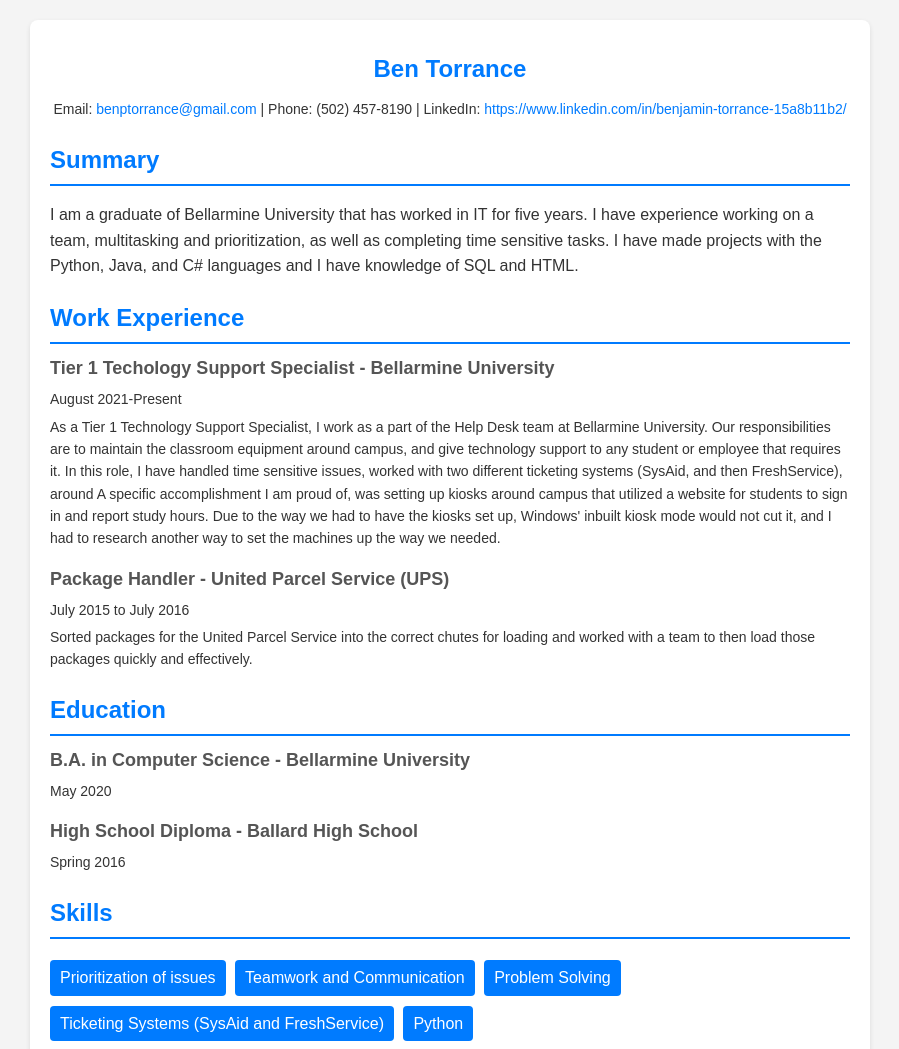
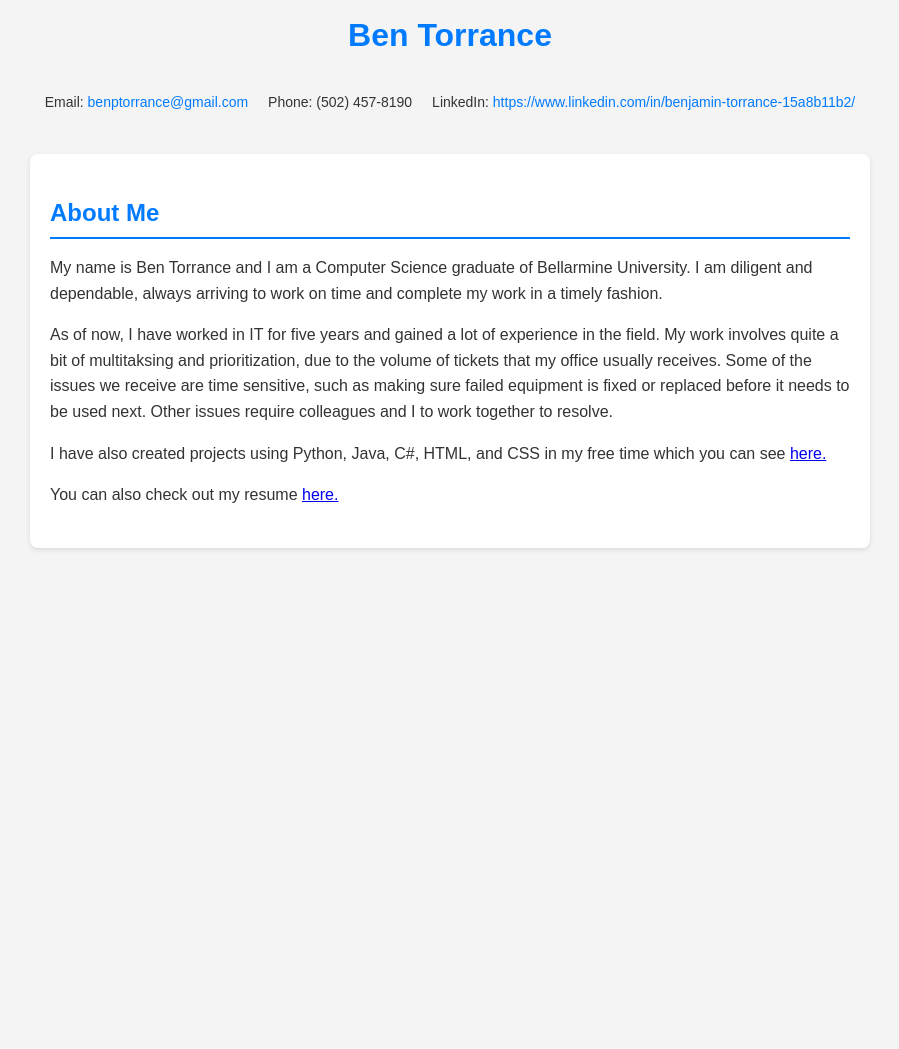
Before and after one commit to benptorrance/benptorrance.github.io, a plain HTML site: page index.html in a window 1280 px wide. Shown: the top 1049 px of the page, without its empty margins (190-1089 px from the left). After the commit the page ends 800 px from the top, so only its background shows below. Drawn offline with Linux system fonts and the light colour scheme.

Commit message:
Updated Resume with current requirements. Moved the resume to a separate page, and turned the main page into an About Me section. Used flexbox with styling the page and made it with a mobile-first approach in mind. Linked all the pages together.

```diff
--- /dev/null
+++ b/css/index.css
@@ -0,0 +1,106 @@
+/*default css for Mobile devices*/
+body {
+    font-family: Arial, sans-serif;
+    line-height: 1.6;
+    margin: 0;
+    padding: 0;
+    color: #333;
+    background-color: #f4f4f4;
+}
+.container {
+    text-align: center;
+    max-width: 800px;
+    margin: 20px auto;
+    padding: 20px;
+    background: #fff;
+    border-radius: 8px;
+    box-shadow: 0 2px 5px rgba(0, 0, 0, 0.1);
+}
+h1,
+h2 {
+    color: #007bff;
+}
+header {
+    display: flex;
+    flex-direction: column;
+    text-align: center;
+    align-items: center;
+}
+header h1 {
+    margin: 10px 0;
+}
+header p{
+    display: inline-block;
+    background-color: lightgray;
+    width: 300px;
+    padding: 5px;
+    border-radius: 5px;
+}
+.contact {
+    margin: 10px 0;
+    font-size: 14px;
+}
+.contact a {
+    color: #007bff;
+    text-decoration: none;
+}
+.section {
+    margin: 20px 0;
+}
+.section h2 {
+    margin-bottom: 10px;
+    border-bottom: 2px solid #007bff;
+            padding-bottom: 5px;
+        }
+        .item {
+            margin-bottom: 15px;
+        }
+        .item h3 {
+            margin: 0;
+            font-size: 18px;
+            color: #555;
+        }
+        .item p {
+            margin: 5px 0;
+            font-size: 14px;
+        }
+        .skills ul {
+            list-style: none;
+            padding: 0;
+        }
+        .skills ul li {
+            display: inline-block;
+            background: #007bff;
+            color: #fff;
+            padding: 5px 10px;
+            margin: 5px 5px 5px 0;
+            border-radius: 4px;
+        }
+.link p{
+    display: inline-block;
+    text-align: center;
+    background: #65adfa;
+    color:black;
+    padding: 5px;
+    border-radius: 1rem;
+}
+@media (min-width: 768px){
+    .container {
+        text-align: unset;
+    }
+    header{
+        flex-direction: row;
+        flex-wrap: wrap;
+        text-align: center;
+        justify-content: center;;
+    }
+    header h1{
+        flex: 1 0 100%;
+    }
+    header p{
+        display: inline-block;
+        padding: 10px;
+        width: auto;
+        background-color: transparent;
+    }
+}
--- /dev/null
+++ b/css/main.css
@@ -0,0 +1,74 @@
+body {
+    font-family: Arial, sans-serif;
+    line-height: 1.6;
+    margin: 0;
+    padding: 0;
+    color: #333;
+    background-color: #f4f4f4;
+}
+.container {
+    max-width: 800px;
+    margin: 20px auto;
+    padding: 20px;
+    background: #fff;
+    border-radius: 8px;
+    box-shadow: 0 2px 5px rgba(0, 0, 0, 0.1);
+}
+h1,
+h2 {
+    color: #007bff;
+}
+.header {
+    text-align: center;
+}
+.header h1 {
+    margin: 10px 0;
+}
+.contact {
+    margin: 10px 0;
+    font-size: 14px;
+}
+.contact a {
+    color: #007bff;
+    text-decoration: none;
+}
+.section {
+    margin: 20px 0;
+}
+.section h2 {
+    margin-bottom: 10px;
+    border-bottom: 2px solid #007bff;
+            padding-bottom: 5px;
+        }
+        .item {
+            margin-bottom: 15px;
+        }
+        .item h3 {
+            margin: 0;
+            font-size: 18px;
+            color: #555;
+        }
+        .item p {
+            margin: 5px 0;
+            font-size: 14px;
+        }
+        .skills ul {
+            list-style: none;
+            padding: 0;
+        }
+        .skills ul li {
+            display: inline-block;
+            background: #007bff;
+            color: #fff;
+            padding: 5px 10px;
+            margin: 5px 5px 5px 0;
+            border-radius: 4px;
+        }
+.link p{
+    display: inline-block;
+    text-align: center;
+    background: #65adfa;
+    color:black;
+    padding: 5px;
+    border-radius: 1rem;
+}
--- a/index.html
+++ b/index.html
@@ -3,82 +3,47 @@
     <head>
         <meta charset="UTF-8" />
         <meta name="viewport" content="width=device-width, initial-scale=1.0" />
-        <link rel="main stylesheet" href="stylesheets/main.css">
-        <title>Ben Torrance Resume - Home</title>
+        <link rel="main stylesheet" href="css/index.css">
+        <title>Ben Torrance Resume - About Me</title>
     </head>
 
     <body>
-        <main class="container">
-            <section class="header">
+        <header>
             <h1>Ben Torrance</h1>
             <p class="contact">
                 Email:
                 <a href="mailto:benptorrance@gmail.com"
                     >benptorrance@gmail.com</a
                 >
-                    | Phone: (502) 457-8190 | LinkedIn:
+            </p>
+            <p class="contact">
+                Phone: (502) 457-8190
+            </p>
+            <p class="contact">
+                LinkedIn:
                 <a href="#">https://www.linkedin.com/in/benjamin-torrance-15a8b11b2/</a>
             </p>
-            </section>
+        </header>
+        <main class="container">
             <section class="section">
-                <h2>Summary</h2>
+                <h2>About Me</h2>
                 <p>
-                    I am a graduate of Bellarmine University that has worked in IT for five years. I have experience
-                    working on a team, multitasking and prioritization, as well as completing time sensitive tasks. I
-                    have made projects with the Python, Java, and C# languages and I have knowledge of SQL and HTML.
+                    My name is Ben Torrance and I am a Computer Science graduate of Bellarmine University. I am diligent and dependable,
+                    always arriving to work on time and complete my work in a timely fashion.
                 </p>
-            </section>
-            <section class="section">
-                <h2>Work Experience</h2>
-                <div class="item">
-                    <h3>Tier 1 Techology Support Specialist - Bellarmine University</h3>
-                    <p>August 2021-Present</p>
                 <p>
-                        As a Tier 1 Technology Support Specialist, I work as a part of the Help Desk team at Bellarmine University.
-                        Our responsibilities are to maintain the classroom equipment around campus, and give technology support to any student or employee that requires it.
-                        In this role, I have handled time sensitive issues, worked with two different ticketing systems (SysAid, and then FreshService), around
-                        A specific accomplishment I am proud of, was setting up kiosks around campus that utilized a website for students to sign in and report study hours.
-                        Due to the way we had to have the kiosks set up, Windows' inbuilt kiosk mode would not cut it, and I had to research another way to set the machines up the way we needed.
+                    As of now, I have worked in IT for five years and gained a lot of experience in the field. My work involves quite
+                    a bit of multitaksing and prioritization, due to the volume of tickets that my office usually receives. Some of the
+                    issues we receive are time sensitive, such as making sure failed equipment is fixed or replaced before it needs to
+                    be used next. Other issues require colleagues and I to work together to resolve.
                 </p>
-                </div>
-                <div class="item">
-                    <h3>Package Handler - United Parcel Service (UPS)</h3>
-                    <p>July 2015 to July 2016</p>
                 <p>
-                        Sorted packages for the United Parcel Service into the correct chutes for loading and worked with a team to then load those packages quickly and effectively.
+                    I have also created projects using Python, Java, C#, HTML, and CSS in my free time which you can see
+                    <a href="projects.html">here.</a>
                 </p>
-                </div>
-            </section>
-            <div class="section">
-                <h2>Education</h2>
-                <div class="item">
-                    <h3>B.A. in Computer Science - Bellarmine University</h3>
-                    <p>May 2020</p>
-                </div>
-                <div class="item">
-                    <h3>High School Diploma - Ballard High School</h3>
-                    <p>Spring 2016</p>
-                </div>
-            </section>
-            <section class="section">
-                <h2>Skills</h2>
-                <div class="skills">
-                    <ul>
-                        <li>Prioritization of issues</li>
-                        <li>Teamwork and Communication</li>
-                        <li>Problem Solving</li>
-                        <li>Ticketing Systems (SysAid and FreshService)</li>
-                        <li>Python</li>
-                    </ul>
-                </div>
-            </section>
-            <section class="link">
-                <h2>Projects</h2>
-                    <p class="link">
-                        Check out my projects
-                        <a href="projects.html">here!</a>
+                <p>
+                    You can also check out my resume <a href="resume.html">here.</a>
                 </p>
-                </div>
             </section>
         </main>
     </body>
```
Also changed, not shown: projects.html (+5 -1 lines), resume.html (added, +89 -0 lines). Lines whose indentation alone changed are shown as unchanged.
